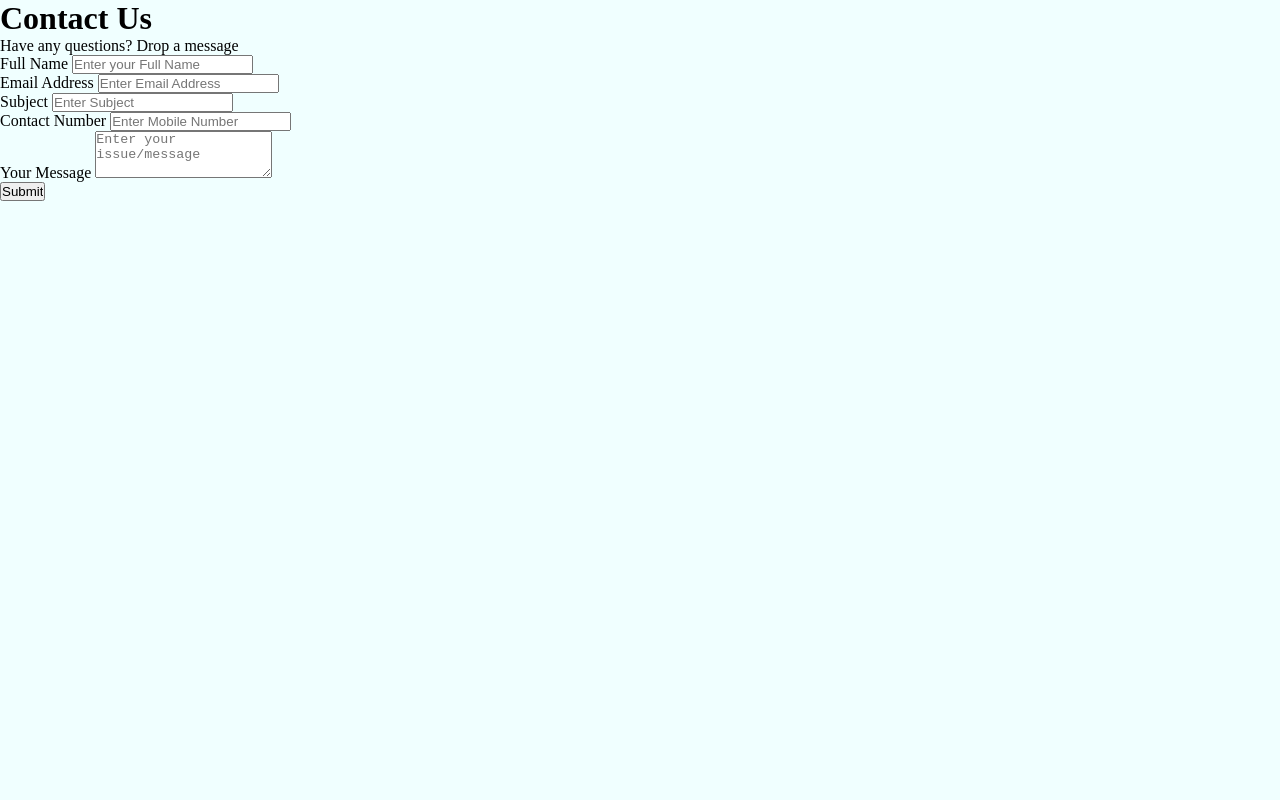
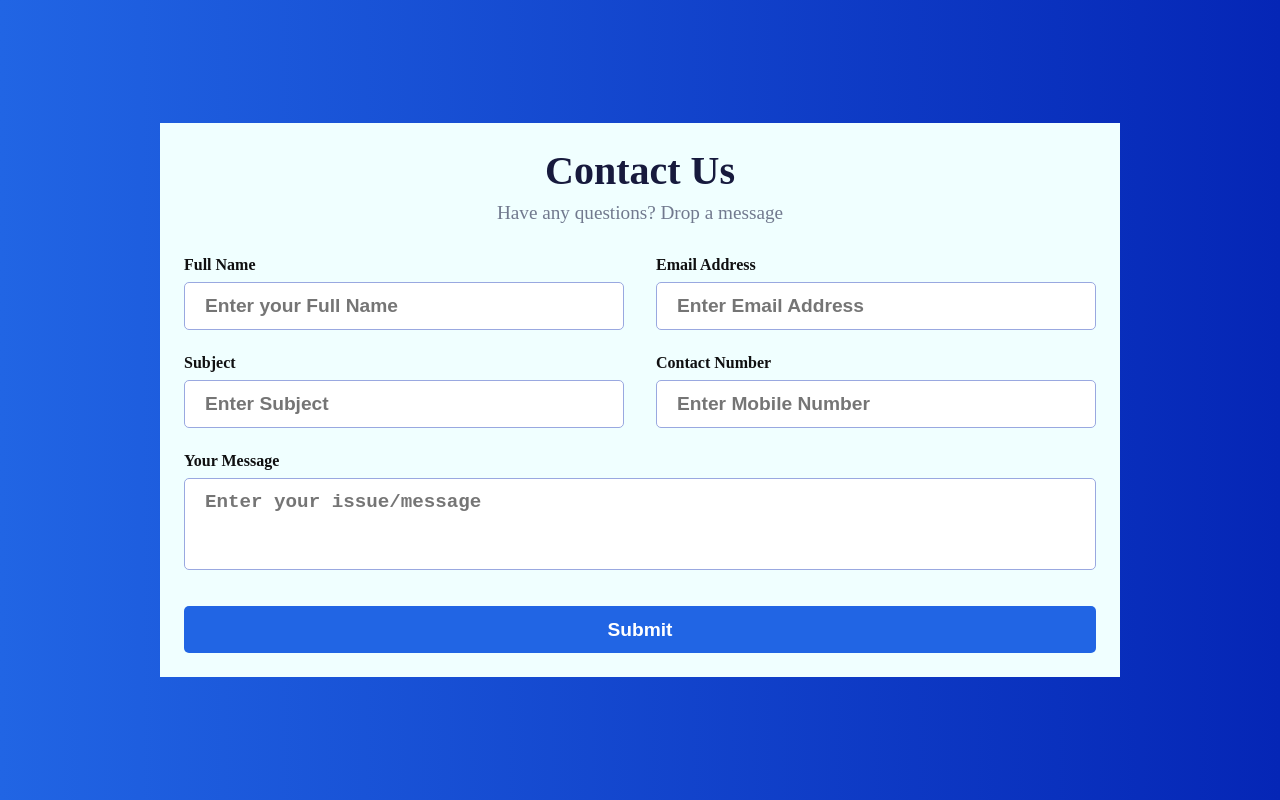
Before and after one commit to 01edie/contact-form, a plain HTML site: page index.html in a window 1280 px wide. Drawn offline with Linux system fonts and the light colour scheme.

Commit message:
project complete

```diff
--- a/styles/style.css
+++ b/styles/style.css
@@ -9,10 +9,107 @@ html{
   font-size: 16px;
 }
 body{
-  background-color: azure;
+  background-image: linear-gradient(to right, rgb(33, 101, 228) ,rgb(5, 38, 182));
+  width: 100%;
+  height: 100vh;
+  display: flex;
+  justify-content: center;
+  align-items: center;
 }
 
 
 
 
 /* project css */
+
+.container{
+  width: 75%;
+  padding: 1.5rem;
+  background-color: azure;
+  display: flex;
+  flex-direction: column;
+  gap:0.5rem;
+  justify-content: center;
+  align-items: center;
+  min-width: 23rem;
+}
+.container form{
+  margin-top: 1.5rem;
+  width: 100%;
+  display: flex;
+  flex-direction: column;
+  align-items: center;
+}
+
+.row{
+  width: 100%;
+  display: grid;
+  grid-template-columns: repeat(auto-fit,minmax(20rem, 1fr));
+  row-gap: 1.5rem;
+  column-gap: 2rem;
+  margin-bottom: 1.5rem;
+}
+
+
+label {
+  color: #101011;
+  font-size: 1rem;
+  font-weight: 600;
+}
+
+textarea,
+input {
+  width: 100%;
+  font-size: 1.2rem;
+  font-weight: 600;
+  padding: 0.75rem 1.25rem;
+  border-radius: 5px;
+  border: 1.2px solid #99a8e0;
+  margin-top: 0.5rem;
+}
+
+textarea {
+  resize: none;
+}
+
+input:hover,
+textarea:focus {
+  outline: none;
+  border-color: #222968;
+}
+
+input.submit-btn {
+  border: none;
+  padding: 0.8rem 1.5rem;
+  background-color: rgb(33, 101, 228);
+  color: #fff;
+  font-size: 1.2rem;
+  font-weight: 600;
+}
+
+input.submit-btn:hover {
+  cursor: pointer;
+  background-color: rgb(5, 38, 182);
+}
+h1 {
+  font-size: 2.5rem;
+  text-align: center;
+  color: #171a3d;
+}
+
+p {
+  margin: auto;
+  width: 100%;
+  text-align: center;
+  color: rgba(28, 32, 66, 0.6);
+  font-size: 1.2rem;
+  font-weight: 500;
+}
+
+/* media queries  */
+@media(max-width:576px){
+  html{
+    font-size: 12px;
+  }
+
+}
```
